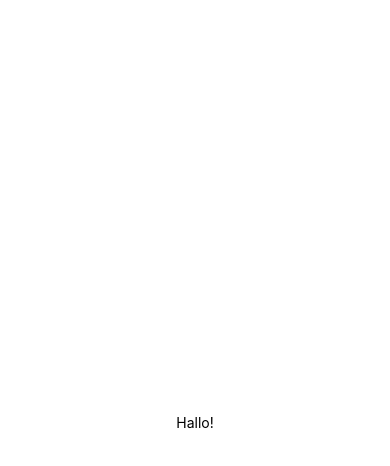
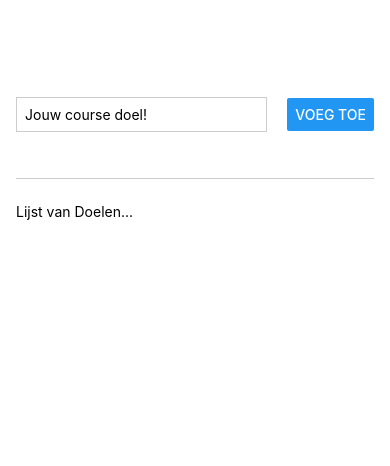
Before and after one commit to Mohamedned/Nadhem, a React Native app: screen / in a window 390 px wide. Shown: the top 466 px of the page. Built offline with nearby package versions, Linux system fonts and the light colour scheme.

Commit message:
Voeg een state toe

```diff
--- a/App.js
+++ b/App.js
@@ -1,9 +1,29 @@
-import { StyleSheet, Text, View } from 'react-native';
+import { useState } from 'react';
+import { StyleSheet, Text, View, Button, TextInput } from 'react-native';
 
 export default function App() {
+  const [enteredGoalText, setEnteredGoalText] = useState('');
+  function goalInputHandler(enteredText) {
+    setEnteredGoalText(enteredText);
+  }
+
+  function addGoalHandler() {
+    console.log(enteredGoalText);
+  }
+
   return (
     <View style={styles.container}>
-      <Text>Hallo!</Text>
+      <View style={styles.inputContainer}>
+        <TextInput
+         style={styles.textInput}
+         placeholder='Jouw course doel!'
+         onChangeText={goalInputHandler}
+        />
+        <Button title='Voeg Toe' onPress={addGoalHandler}/>
+      </View>
+      <View style={styles.goelsContainer} >
+        <Text >Lijst van Doelen...</Text>
+      </View>
     </View>
   );
 }
@@ -11,8 +31,26 @@
 const styles = StyleSheet.create({
   container: {
     flex: 1,
-    backgroundColor: '#fff',
+    paddingTop: 50,
+    paddingHorizontal: 16
+  },
+  inputContainer: {
+    flex: 1,
+    flexDirection: 'row',
+    justifyContent: 'space-between',
     alignItems: 'center',
-    justifyContent: 'center',
+    marginBottom: 24,
+    borderBottomWidth: 1,
+    borderBottomColor: '#cccccc'
   },
+  textInput: {
+    borderWidth: 1,
+    borderColor: '#cccccc',
+    width: '70%',
+    marginRight: 8,
+    padding: 8
+  },
+  goelsContainer: {
+    flex: 5
+  }
 });
```
